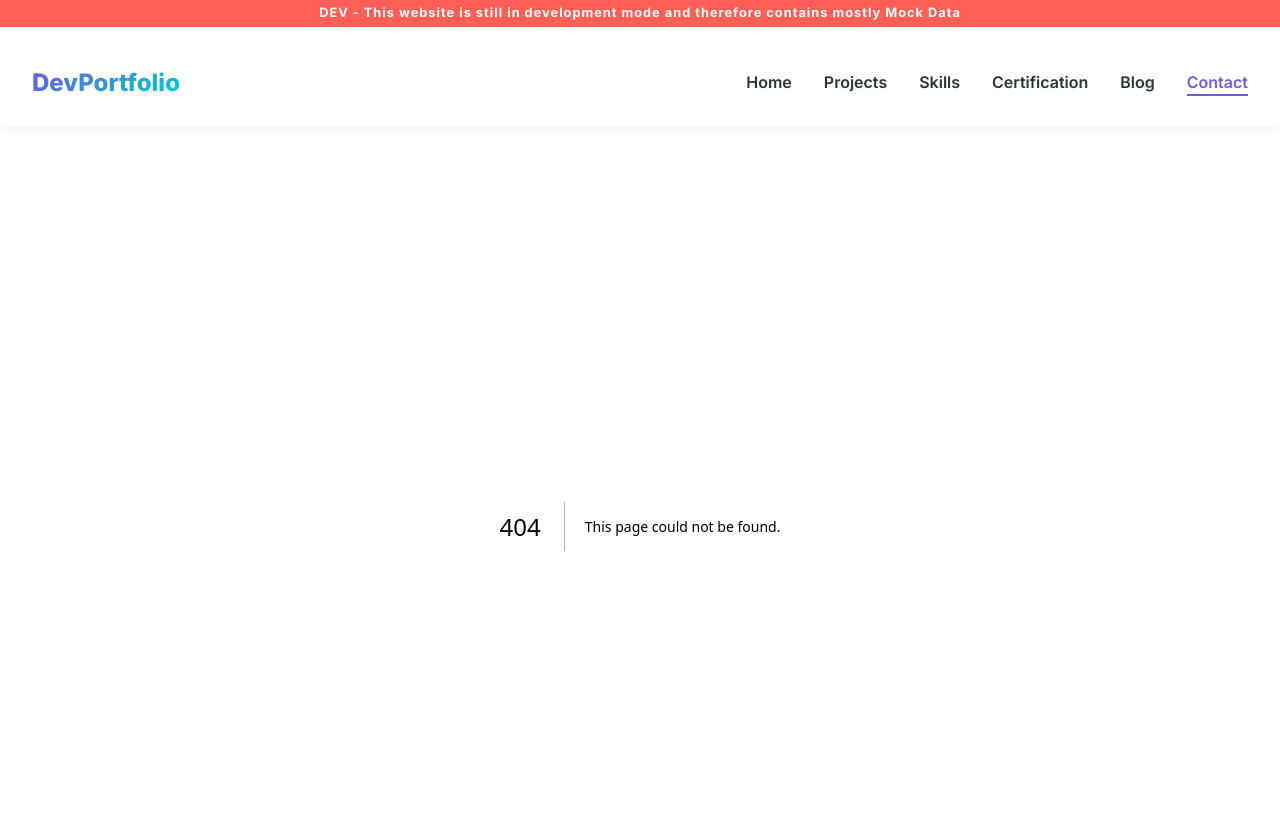
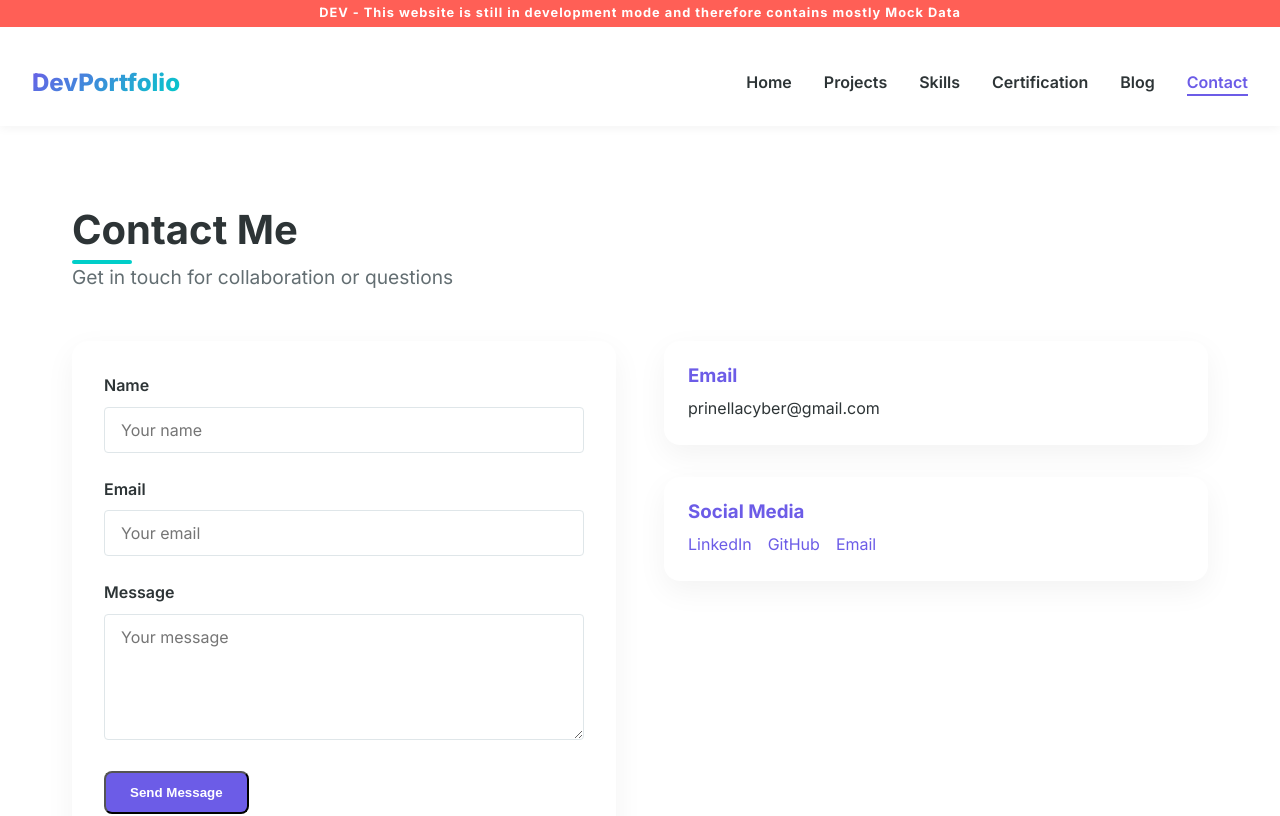
Before and after one commit to Prinella-cyber/PersonalPortfolio, a Next.js app: page /contact in a window 1280 px wide. Before the commit this address had no page. Shown: the top 816 px of the page. Built offline with nearby package versions, Linux system fonts and the light colour scheme.

Commit message:
Added a contact page

```diff
--- /dev/null
+++ b/src/app/contact/page.tsx
@@ -0,0 +1,45 @@
+import React from 'react';
+
+export default function ContactPage() {
+  return (
+    <main>
+      <section className="contact">
+        <h1 className="section-title">Contact Me</h1>
+        <p className="section-subtitle">Get in touch for collaboration or questions</p>
+
+        <div className="contact-container">
+          <form className="contact-form">
+            <div className="form-group">
+              <label htmlFor="name">Name</label>
+              <input type="text" id="name" name="name" placeholder="Your name" required />
+            </div>
+            <div className="form-group">
+              <label htmlFor="email">Email</label>
+              <input type="email" id="email" name="email" placeholder="Your email" required />
+            </div>
+            <div className="form-group">
+              <label htmlFor="message">Message</label>
+              <textarea id="message" name="message" placeholder="Your message" rows={5} required></textarea>
+            </div>
+            <button type="submit" className="button primary">Send Message</button>
+          </form>
+
+          <div className="contact-info">
+            <div className="contact-item">
+              <h3>Email</h3>
+              <p>prinellacyber@gmail.com</p>
+            </div>
+            <div className="contact-item">
+              <h3>Social Media</h3>
+              <div className="contact-social">
+                <a href="https://www.linkedin.com/in/prisca-onyebuchi-725948226/" target="_blank" rel="noopener noreferrer">LinkedIn</a>
+                <a href="https://github.com/Prinella-cyber" target="_blank" rel="noopener noreferrer">GitHub</a>
+                <a href="mailto:prinellacyber@gmail.com?subject=Hello&body=I'd like to get in touch!" target="_blank" rel="noopener noreferrer">Email</a>
+              </div>
+            </div>
+          </div>
+        </div>
+      </section>
+    </main>
+  );
+}
```
